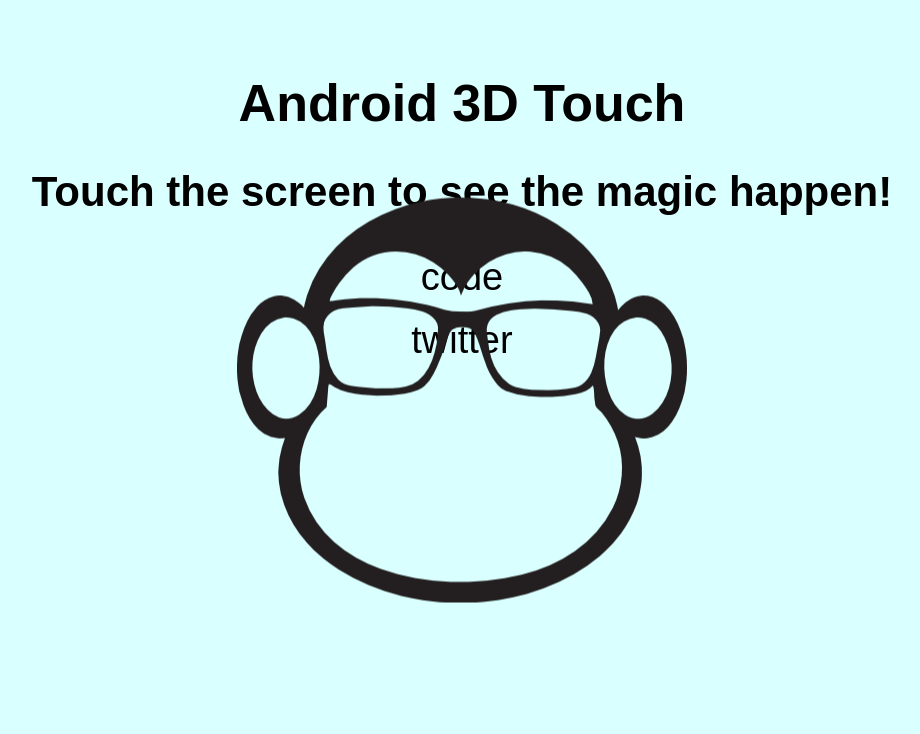
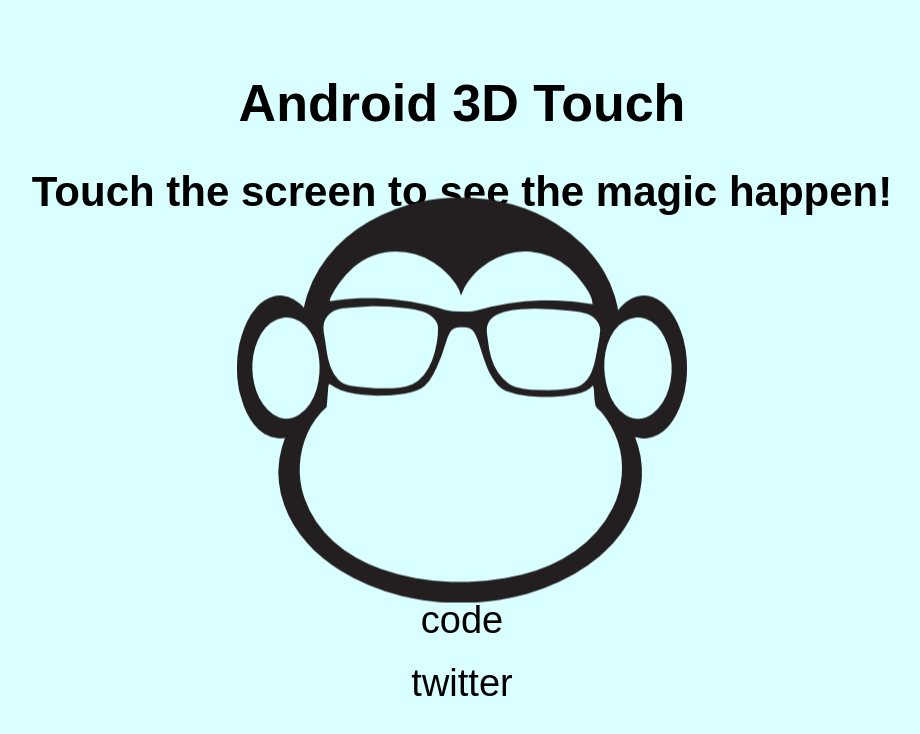
Before and after one commit to Aagsby/Android3DTouch, a plain HTML site: page index.html in a window 1280 px wide. Shown: the whole page, without its empty margins (178-1098 px from the left). Drawn offline with nearby package versions, Linux system fonts and the light colour scheme.

Commit message:
move links to bottom

```diff
--- a/css/main.css
+++ b/css/main.css
@@ -33,6 +33,13 @@ h1 {
 h2 {
 	font-size: 42px;
 	margin-bottom: 40px;
+}
+
+.links {
+	position: absolute;
+	bottom: 75px;
+	left: 50%;
+	transform: translateX(-50%);
 }
 
 a {
--- a/index.html
+++ b/index.html
@@ -8,8 +8,10 @@
   <body>
     <h1>Android 3D Touch</h1>
     <h2>Touch the screen to see the magic happen!</h2>
-    <a href="https://github.com/MonkeyWGlasses/Android3DTouch">code</a>
-    <a href="https://twitter.com/MonkeyWGlasses">twitter</a>
+    <div class="links">
+      <a href="https://github.com/MonkeyWGlasses/Android3DTouch">code</a>
+      <a href="https://twitter.com/MonkeyWGlasses">twitter</a>
+    </div>
 
     <div class="ball orange center"></div>
     <div class="ball yellow center"></div>
```
